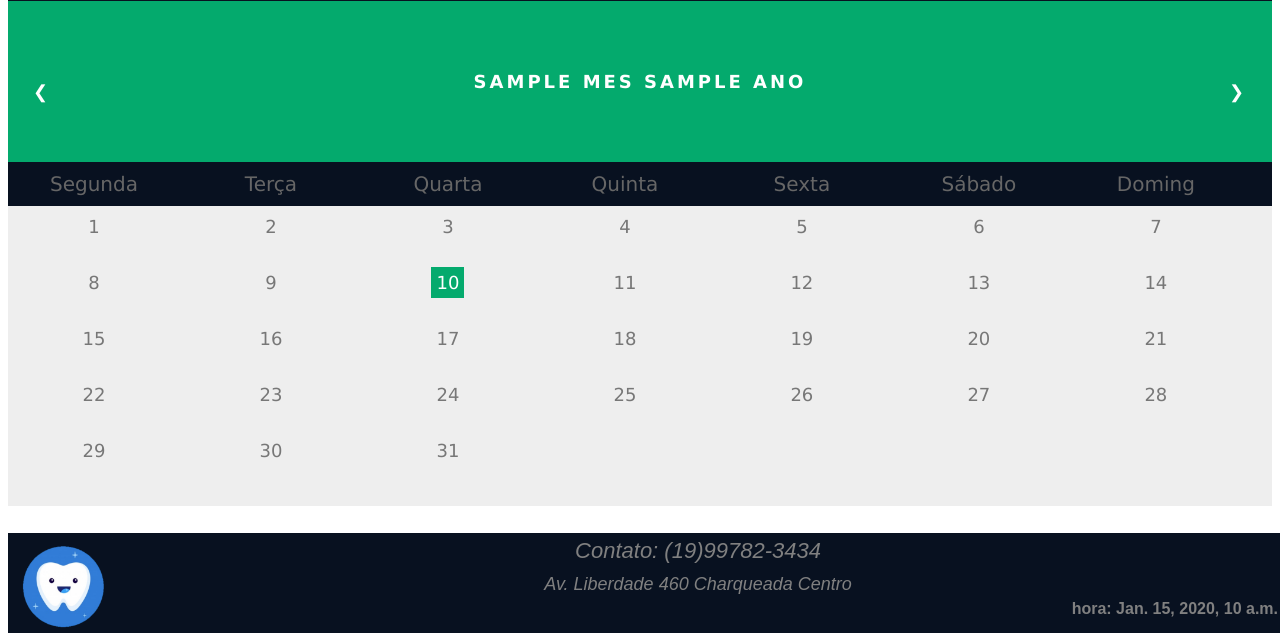
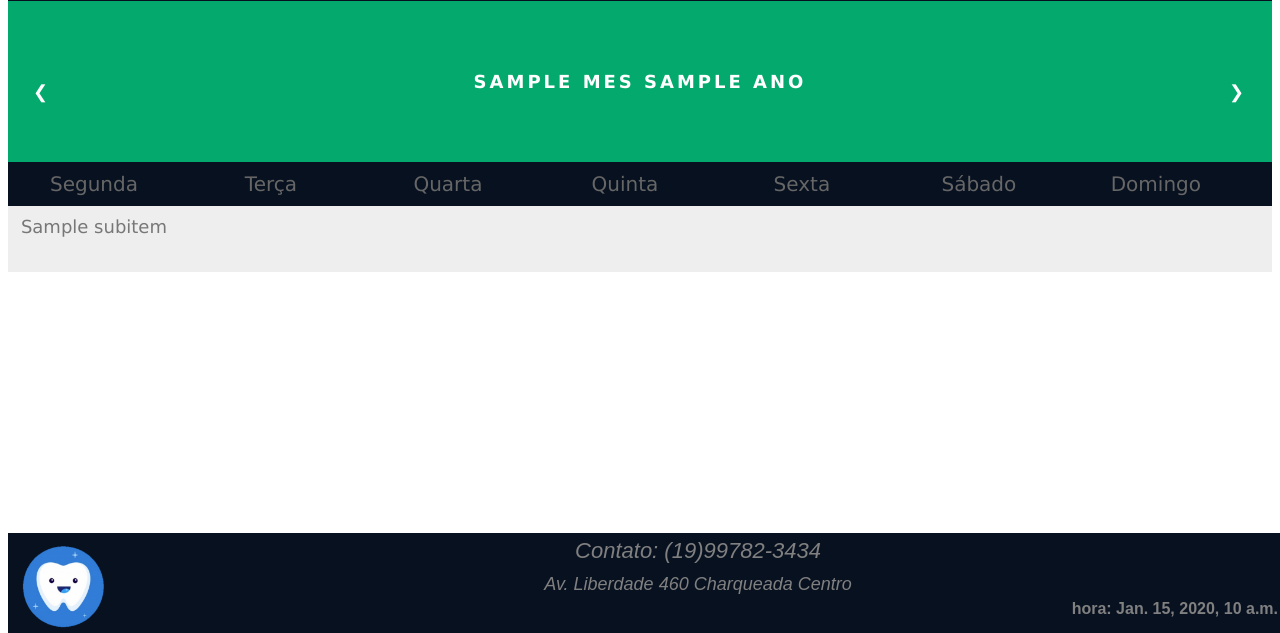
Before and after one commit to RFFSoftwareEngineering/SiteOdonto, a Django app: template OdontoClinic/templates/Agendamento/calendar.html in a window 1280 px wide. Shown: the part 167-800 px from the top of the page. Run offline with Django 3.2, Linux system fonts and the light colour scheme; the template is opened without the code that fills it: most values are stand-ins (such as "Sample title", 1, 10 or a date in 2020); some web fonts are replaced.

Commit message:
another automation on calendar, beautiful...

```diff
--- a/OdontoClinic/Agenda/views.py
+++ b/OdontoClinic/Agenda/views.py
@@ -11,7 +11,7 @@ mes = datetime.now().strftime("%m")
 mes_clean = int(mes)
 dia = datetime.now().strftime("%d")
 dia_clean = int(dia)
-#agora a parte foda
+
 if mes_clean == 1:
     mes_clean_name = "Janeiro"
 elif mes_clean == 2:
@@ -78,6 +78,7 @@ def calendar_view(request, *args, **kwargs):
         "actual_time" : now,
         "object" : obj,
         "ano" : ano_clean,
-        "mes" : mes_clean_name
+        "mes" : mes_clean_name,
+        "a_lista" : lista_dias_clean
         }
     return render(request, "Agendamento/calendar.html", context)
--- a/OdontoClinic/templates/Agendamento/calendar.html
+++ b/OdontoClinic/templates/Agendamento/calendar.html
@@ -62,7 +62,7 @@
     display: inline-block;
     width: 13.6%;
     text-align: center;
-    margin-bottom: 35px;
+    margin-bottom: 25px;
     font-size: 18px;
     color: #777;
   }
@@ -107,41 +107,13 @@
     <li>Quinta</li>
     <li>Sexta</li>
     <li>Sábado</li>
-    <li>Doming</li>
+    <li>Domingo</li>
   </ul>
 
   <ul class="days">
-    <li>1</li>
-    <li>2</li>
-    <li>3</li>
-    <li>4</li>
-    <li>5</li>
-    <li>6</li>
-    <li>7</li>
-    <li>8</li>
-    <li>9</li>
-    <li><span class="active">10</span></li>
-    <li>11</li>
-    <li>12</li>
-    <li>13</li>
-    <li>14</li>
-    <li>15</li>
-    <li>16</li>
-    <li>17</li>
-    <li>18</li>
-    <li>19</li>
-    <li>20</li>
-    <li>21</li>
-    <li>22</li>
-    <li>23</li>
-    <li>24</li>
-    <li>25</li>
-    <li>26</li>
-    <li>27</li>
-    <li>28</li>
-    <li>29</li>
-    <li>30</li>
-    <li>31</li>
+    {% for subitem in a_lista %}
+        <li>{{subitem}}</li>
+    {% endfor %}
   </ul>
 
 </body>
```
